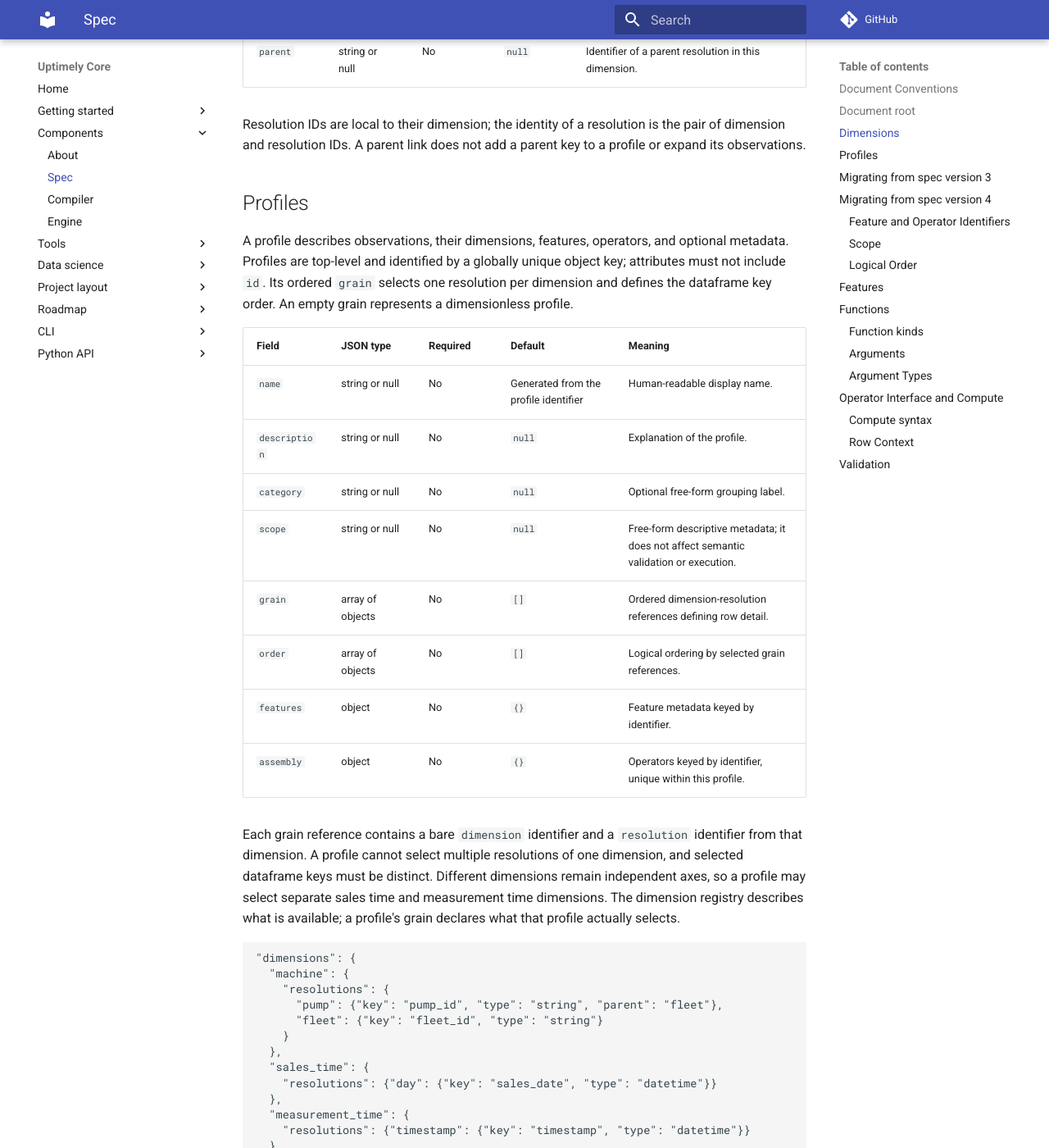
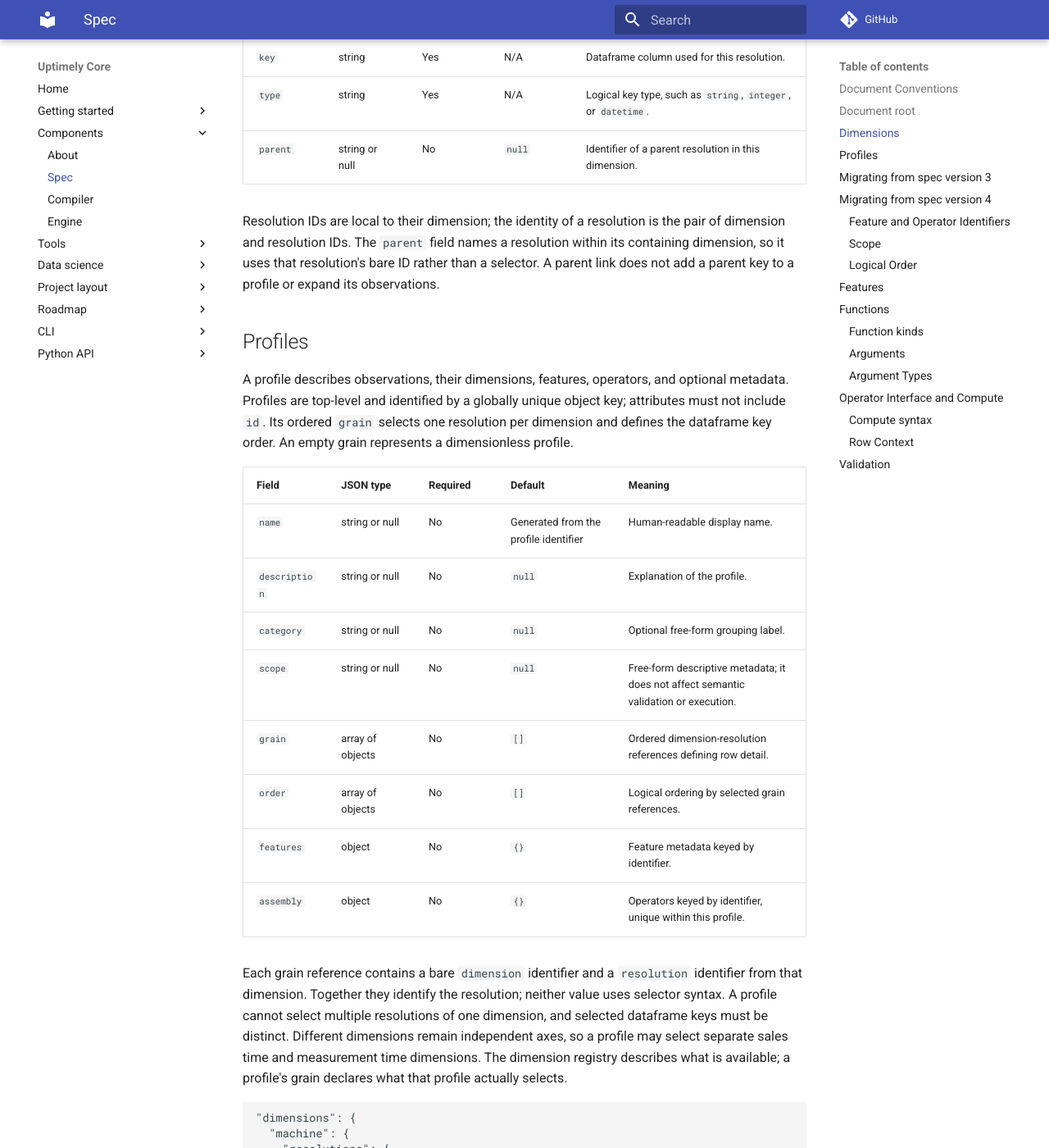
Before and after one commit to uptimely-ai/uptimely-core, an MkDocs documentation site: the page built from docs/components/spec.md, in a window 1280 px wide and 1400 px high, scrolled down 2743 px. Shown: the whole window at 82% size. Built offline with MkDocs 1.6.1 and Material for MkDocs 9.7.7, drawn with Linux system fonts in a browser that asks for light colours; comment, search, counter and statistics services are not loaded; some of the changed text lies outside the part shown.

Commit message:
Document usage of spec reference variable syntax

```diff
--- a/docs/components/spec.md
+++ b/docs/components/spec.md
@@ -17,6 +17,12 @@
 omitted; it does not generally make explicit `null` valid. Unknown fields are
 rejected. The JSON structure defines the same contract regardless of how a
 document is authored or consumed.
+
+Reference syntax is defined by each field; `$...` selectors are not a
+universal notation for every link between declarations. Some fields name a
+catalog entry directly, some identify a resource by a structured set of IDs,
+and selectors are used where the field accepts a value resolved from the
+document. Follow the syntax documented for the specific field.
 
 For example, dimensions and profiles use their identifiers as object keys:
 
@@ -106,8 +112,10 @@
 | `parent` | string or null | No | `null` | Identifier of a parent resolution in this dimension. |
 
 Resolution IDs are local to their dimension; the identity of a resolution is
-the pair of dimension and resolution IDs. A parent link does not add a parent
-key to a profile or expand its observations.
+the pair of dimension and resolution IDs. The `parent` field names a resolution
+within its containing dimension, so it uses that resolution's bare ID rather
+than a selector. A parent link does not add a parent key to a profile or expand
+its observations.
 
 ## Profiles
 
@@ -129,8 +137,9 @@
 | `assembly` | object | No | `{}` | Operators keyed by identifier, unique within this profile. |
 
 Each grain reference contains a bare `dimension` identifier and a `resolution`
-identifier from that dimension. A profile cannot select multiple resolutions
-of one dimension, and selected dataframe keys must be distinct. Different
+identifier from that dimension. Together they identify the resolution; neither
+value uses selector syntax. A profile cannot select multiple resolutions of
+one dimension, and selected dataframe keys must be distinct. Different
 dimensions remain independent axes, so a profile may select separate sales
 time and measurement time dimensions. The dimension registry describes what
 is available; a profile's grain declares what that profile actually selects.
@@ -486,7 +495,7 @@
 | `interface.outputs` | array of strings | No | `[]` | Features produced in the owning profile. |
 | `row_context` | object or null | No | `null` | Surrounding-observation requirements. |
 | `compute` | object | Yes | N/A | Function invocation. |
-| `compute.function` | string | Yes | N/A | Identifier of the function definition to invoke. |
+| `compute.function` | string | Yes | N/A | Function-catalog key identifying the definition to invoke; use the bare function ID, not a `$functions` selector. |
 | `compute.args` | object | No | `{}` | Concrete arguments matching the template schema. |
 
 Input and output lists contain distinct `$features.<id>` references, without
@@ -522,6 +531,10 @@
 | --- | --- | --- |
 | `$features.<id>.id` | `string` | Feature identifier string. |
 | `$dimensions.<id>.id` | `string` | Dimension identifier string. |
+| `$dimensions.<id>.resolutions.<resolution_id>.id` | `string` | Resolution identifier string. |
+| `$dimensions.<id>.resolutions.<resolution_id>.key` | `string` | Dataframe key declared for that resolution. |
+| `$dimensions.<id>.resolutions.<resolution_id>.type` | `string` | Logical key type declared for that resolution. |
+| `$dimensions.<id>.resolutions.<resolution_id>.parent` | `string` or `null` | Parent resolution ID, if declared. |
 | `$profiles.<id>.grain.ids` | `array[string]` | Dataframe key names selected by that profile's grain. |
 | `$profiles.@.grain.ids` | `array[string]` | Dataframe key names selected by the operator's target profile. |
 | `$profiles.<id>.dataframe` | `dataframe` | Materialized table for that profile. |
@@ -529,12 +542,20 @@
 | `$profiles.<id>.id` | `string` | Profile identifier string. |
 | `$features.@.id` | `string` | The sole vectorize output, or sole non-dimension collapse output. |
 
+These selectors apply to compute argument values; they are not a general
+replacement for the references elsewhere in the document. For example,
+`compute.function` uses a function-catalog key, grain uses a
+`dimension`/`resolution` pair, and a resolution's `parent` uses a bare
+resolution ID scoped to its dimension. Compute arguments can select resolution
+metadata with `$dimensions.<id>.resolutions.<resolution_id>.<property>`;
+`row_context.dimension` accepts `$dimensions.<id>` as its dimension reference.
+
 Unsuffixed references remain supported; their template argument type determines
 whether a profile identifier is resolved to data. Prefer explicit selectors
 when writing new declarations. `.id` arguments require `string`, and
 `.dataframe` arguments require `dataframe`. Grain-key selectors require
 `array[string]`; their keys must be selected by the target and every referenced
-dataframe profile. Use only the reference forms above.
+dataframe profile. Use only the listed forms for compute arguments.
 
 In Python declarations, use `ref.profile().grain.ids` or
 `ref.profile("source").grain.ids` for the corresponding selector. Grain-key
```
